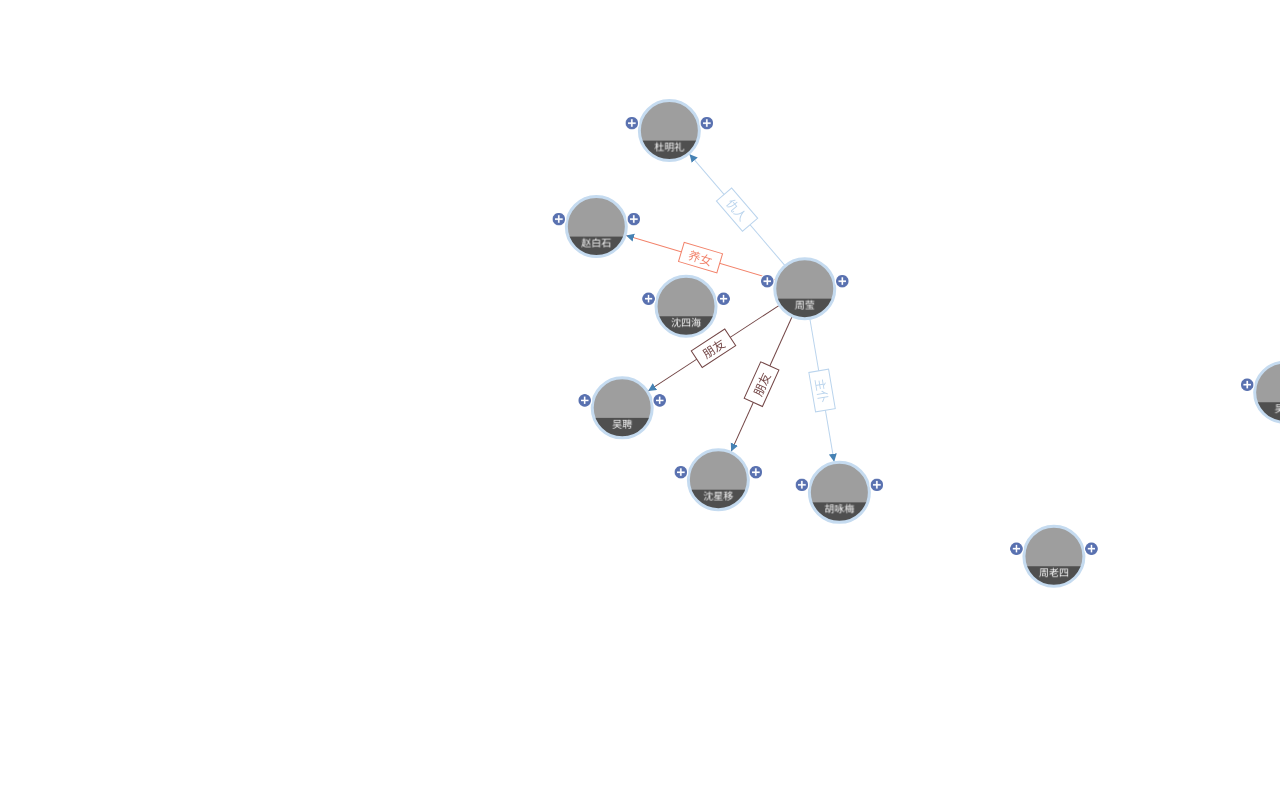
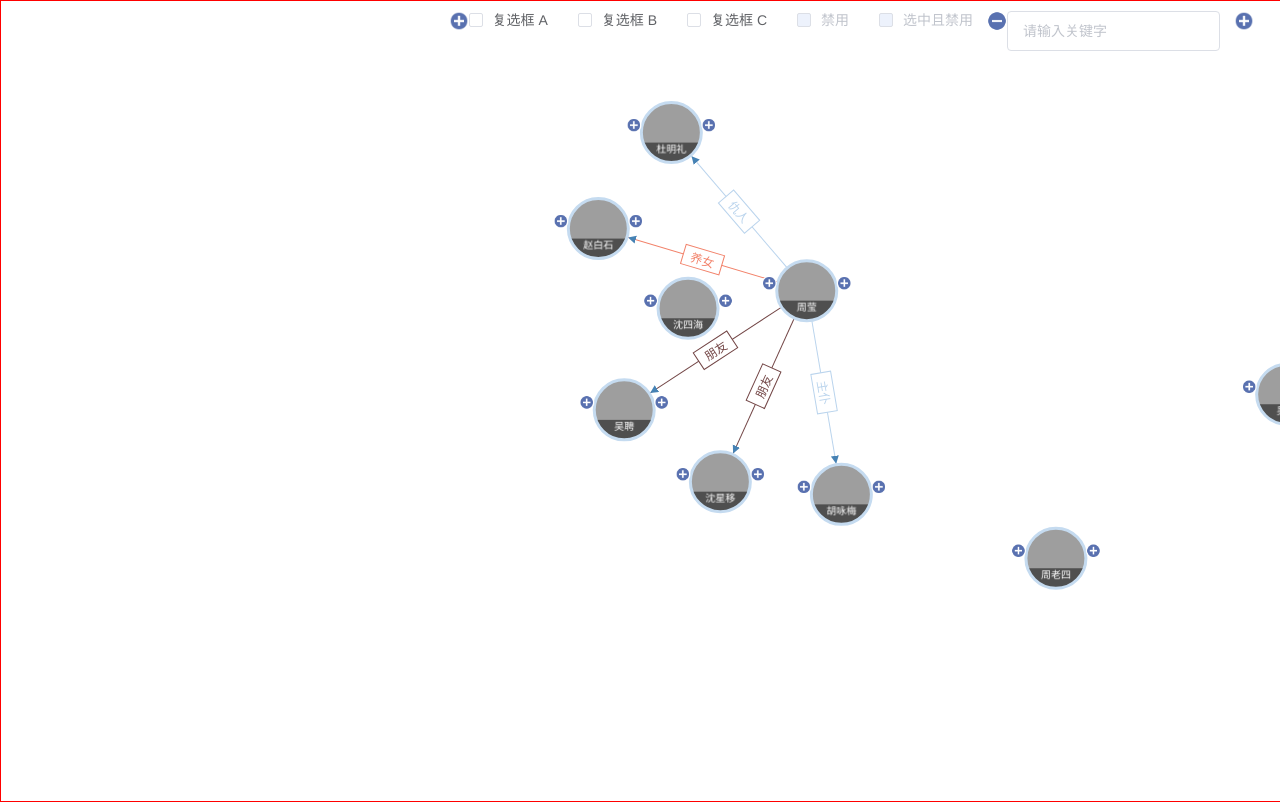
Before and after one commit to tingshuai/d3demo, a Vue app: page / in a window 1280 px wide. Built offline with nearby package versions, Linux system fonts and the light colour scheme; grey boxes are pictures that could not be loaded.

Commit message:
全屏功能能用但不优秀

```diff
--- a/package.json
+++ b/package.json
@@ -10,6 +10,7 @@
   "dependencies": {
     "core-js": "^3.4.4",
     "d3": "^5.15.0",
+    "element-ui": "^2.13.0",
     "register-service-worker": "^1.6.2",
     "relation-chart": "^1.1.5",
     "vue": "^2.6.10",
--- a/src/components/HelloWorld.vue
+++ b/src/components/HelloWorld.vue
@@ -1,5 +1,26 @@
 <template>
-  <div class="relationMap" id="relationMap" ref="relationMap">
+  <div class="relationMap" id="relationMap" :class="isFullScreen ? 'fullscreen' : ''" ref="relationMap">
+    <div class="controlBar">
+        <section class="part part1">
+          <img class="icon" src="/img/expand.png" alt="">
+          <el-checkbox-group class="popControl" v-model="checkList">
+            <el-checkbox label="复选框 A"></el-checkbox>
+            <el-checkbox label="复选框 B"></el-checkbox>
+            <el-checkbox label="复选框 C"></el-checkbox>
+            <el-checkbox label="禁用" disabled></el-checkbox>
+            <el-checkbox label="选中且禁用" disabled></el-checkbox>
+          </el-checkbox-group>
+        </section>
+        <section class="part part2">
+          <img class="icon" src="/img/shrink.png" alt="">
+          <div class="inputW">
+            <el-input type="text" placeholder="请输入关键字"></el-input>
+          </div>
+        </section>
+        <section class="part part3">
+          <img class="icon" src="/img/expand.png" @click="toggleFullScreen" alt="">
+        </section>
+    </div>
   </div>
 </template>
 
@@ -19,6 +40,8 @@ export default {
   },
   data(){
     return {
+      isFullScreen:true,//是否全屏..
+      checkList:[],//选中的筛选项.....
       edgesNodes:null,
       nodeGNodes:null,
       simulation:null,
@@ -66,8 +89,9 @@ export default {
   mounted(){
     this.$d3.json("/miserables.json").then((graph)=>{
       graph.nodes.forEach((val)=>{
-        val.checked = false;
-        val.expanded = false;
+        val.checked = false;//是否选中
+        val.expanded = false;//是否展开
+        val.active = false;//是否处于焦点
       })
       this.config.nodes = graph.nodes;
       this.config.links = graph.links;
@@ -305,6 +329,10 @@ export default {
           .style("width",this.config.r * 0.5)
           .style("height",this.config.r * 0.5)
           .on("click",function(d,i){
+            // 固定节点
+              d.fx = d.x;
+              d.fy = d.y;
+            // 设置节点状态
               _this.setnodeShrinkExtBtnStatus(d,i);
           })
       if( first ){
@@ -425,7 +453,9 @@ export default {
         })    // x 坐标为两点中心距离减去自身长度一半
 
         // 5.修改节点的位置
-        this.nodeCircles.attr("cx", (d) => { return d.x; }).attr("cy", (d) => { return d.y; })
+        this.nodeCircles.attr("cx", (d) => { return d.x; }).attr("cy", (d) => {
+          return d.y;
+        })
         // 5.修改checkbox的位置
         this.nodeCheckbox.attr("x", function(d){ return d.x - _this.config.r - this.getBBox().width ; }).attr("y", function(d) { return d.y - this.getBBox().height; })
         // 5.修改checkbox的位置
@@ -447,14 +477,32 @@ export default {
     },
     // 添加节点....
     addAndDeleteNodes(_exData,d,i){
-      if( d.expanded ){
+      // 设置焦点节点
+      this.config.nodes.forEach((item)=>{
+        if( item.id == d.id ){
+          item.active = !item.active;
+        }else{
+          item.active = false;
+        }
+      })
+      if( d.expanded ){//展开
         this.config.links = [...this.config.links,..._exData.links];
         this.config.nodes = [...this.config.nodes,..._exData.nodes];
-        this.init();
-      }else{
-        this.nodeG;this.nodeCircles;this.nodeCircles;this.nodeCheckbox;this.shrinkExtBtn;
-        debugger
+      }else{//收起..
+        _exData.nodes.forEach((val)=>{
+          let _index = this.config.nodes.findIndex((item)=>{ return item.id == val.id });
+          if( _index != -1 ){
+            this.config.nodes.splice(_index,1);
+          }
+        })
+        _exData.links.forEach((val)=>{
+          let _index = this.config.links.findIndex((item)=>{ return (item.target == val.target && item.source == val.source ) });
+          if( _index != -1 ){
+            this.config.links.splice(_index,1);
+          }
+        })
       }
+      this.init();
     },
     highlightObject(obj){// 高亮和取消高亮
         let _this = this;
@@ -588,16 +636,42 @@ export default {
       }
       r = r * (180 / Math.PI);
       return "translate(" + source.x + "," + source.y + ")rotate(" + r + ")";
+    },
+    // 切换全屏...
+    toggleFullScreen(){
+      this.isFullScreen = !this.isFullScreen;
+      let _parentNode = this.$refs.relationMap;
+      this.$nextTick(()=>{
+          this.SVG.attr("width",_parentNode.offsetWidth).attr("height",_parentNode.offsetHeight)
+          this.$nextTick(()=>{
+          this.relMap_g = this.SVG.append("g")
+                    .attr("id", "relMap_g")
+                    .attr("width", _parentNode.offsetWidth)
+                    .attr("height", _parentNode.offsetHeight);
+          this.simulation.force("center", this.$d3.forceCenter(_parentNode.offsetWidth, _parentNode.offsetHeight));
+          this.simulation.alpha(1).restart();
+        },500)
+      })
     }
   }
 }
 </script>
 <style lang="less" scoped>
 #relationMap{
-  width:100%;
-  height: 100%;
+  width:500px;
+  height: 500px;
   display: flex;
   flex: 1;
+  position: relative;
+  border: 1px solid red;
+  &.fullscreen{
+    position: absolute;
+    top: 0;
+    left: 0;
+    width: 100%;
+    height: 100%;
+    z-index: 2000;
+  }
   /deep/.tooltip{
     position: absolute;
     z-index: 10;
@@ -625,5 +699,22 @@ export default {
       }
     }
   }
+  .controlBar{
+    display: flex;
+    position: absolute;
+    right: 20px;
+    top:10px;
+    z-index: 10;
+    .part{
+      display: flex;
+      margin: 0 7px;
+      position: relative;
+      .icon{
+        display: flex;
+        width: 20px;
+        height: 20px;
+      }
+    }
+  }
 }
 </style>
--- a/src/main.js
+++ b/src/main.js
@@ -7,6 +7,9 @@ import * as d3 from 'd3';
 Vue.prototype.$d3 = d3;
 Vue.config.productionTip = false
 
+import ElementUI from 'element-ui';
+import 'element-ui/lib/theme-chalk/index.css';
+Vue.use(ElementUI);
 new Vue({
   router,
   store,
--- a/src/views/About.vue
+++ b/src/views/About.vue
@@ -109,10 +109,10 @@ export default {
     },
     addData(){
       var _this = this;
+      let relationMap = this.$refs.relationMap;
       var data = { id: ('id_'+ Math.random()).replace('0.', '') };
       this.nodes.push(data); // Re-add c.
       this.links.push({source: this.b, target: data});
-debugger
       this.nodeG= this.$d3.select("g#gNodeW").selectAll(".nodeG").data(this.nodes,function(d){ return d.id });
       // this.nodeG.exit().remove();
       let _nodeG = this.nodeG.enter().append("g").attr("class","nodeG");
@@ -133,9 +133,12 @@ debugger
       this.link = _link.enter().append("line")
         .call(function(d) { d.transition().attr("stroke-opacity", 1); })
         .merge(_link);
+      this.svg.attr('width',relationMap.offsetWidth).attr("height",relationMap.offsetHeight);
+
       this.simulation.nodes(this.nodes);
       this.simulation.force("link").links(this.links);
       this.simulation.alpha(1).restart()
+      this.simulation.force("center", this.$d3.forceCenter(relationMap.offsetWidth/2, relationMap.offsetHeight/2));
     },
     restart(){
         let _this = this;
@@ -149,7 +152,29 @@ debugger
         this.nodeG = this.node.enter().append('g').attr("class","nodeG").merge(this.node);
         this.nodeCircle = this.nodeG.append("circle").attr("class","nodeCircle")
             .attr("fill", function(d) { return _this.color(d.id); })
-            .call(function(d) { d.transition().attr("r", 8); })
+            .call(function(d) { d.transition().attr("r", 8); })// 应用 自定义的 拖拽事件
+          .call(this.$d3.drag()
+          .on('start', function (d) {
+              _this.$d3.event.sourceEvent.stopPropagation();
+              // restart()方法重新启动模拟器的内部计时器并返回模拟器。
+              // 与simulation.alphaTarget或simulation.alpha一起使用时，此方法可用于在交互
+              // 过程中进行“重新加热”模拟，例如在拖动节点时，在simulation.stop暂停之后恢复模拟。
+              // 当前alpha值为0，需设置alphaTarget让节点动起来
+              if (!_this.$d3.event.active) _this.simulation.alphaTarget(0.3).restart();
+              d.fx = d.x;
+              d.fy = d.y;
+          }).on('drag', function (d) {
+              // d.fx属性- 节点的固定x位置
+              // 在每次tick结束时，d.x被重置为d.fx ，并将节点 d.vx设置为零
+              // 要取消节点，请将节点 .fx和节点 .fy设置为空，或删除这些属性。
+              d.fx = _this.$d3.event.x;
+              d.fy = _this.$d3.event.y;
+          }).on('end', function (d) {
+              // 让alpha目标值值恢复为默认值0,停止力模型
+              if (!_this.$d3.event.active) _this.simulation.alphaTarget(0);
+              d.fx = null;
+              d.fy = null;
+          }))
 
 
         // Apply the general update pattern to the links.
```
Also changed, not shown: 1 other file (tests, documents, lock files or other folders).
